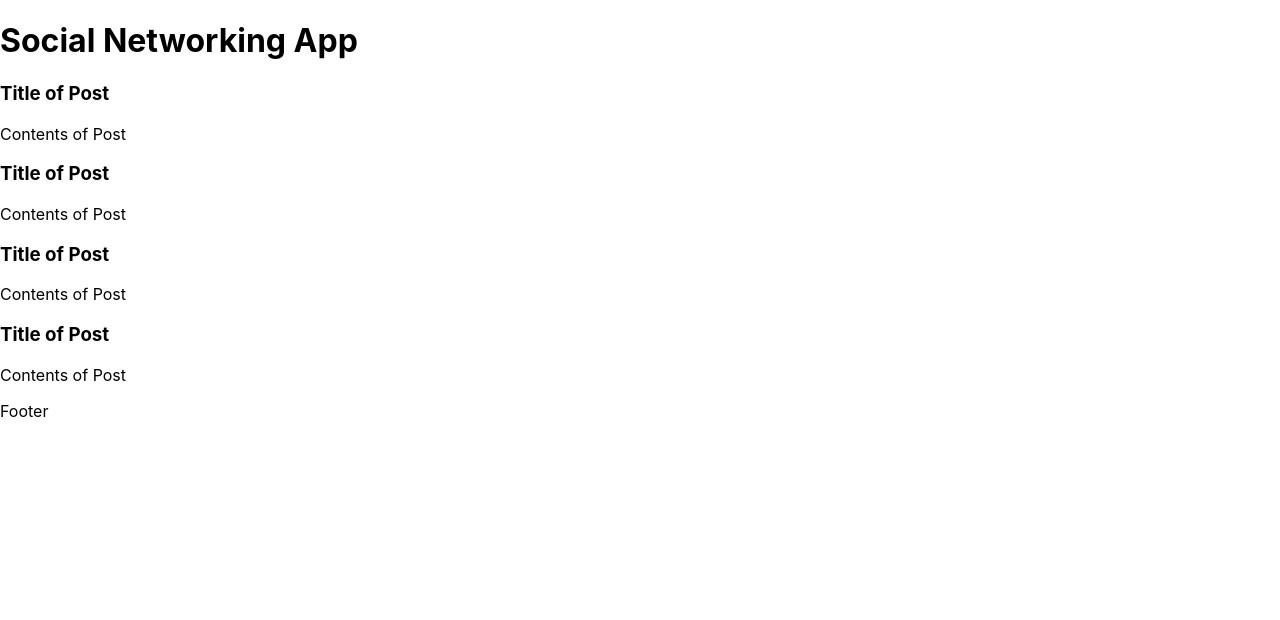
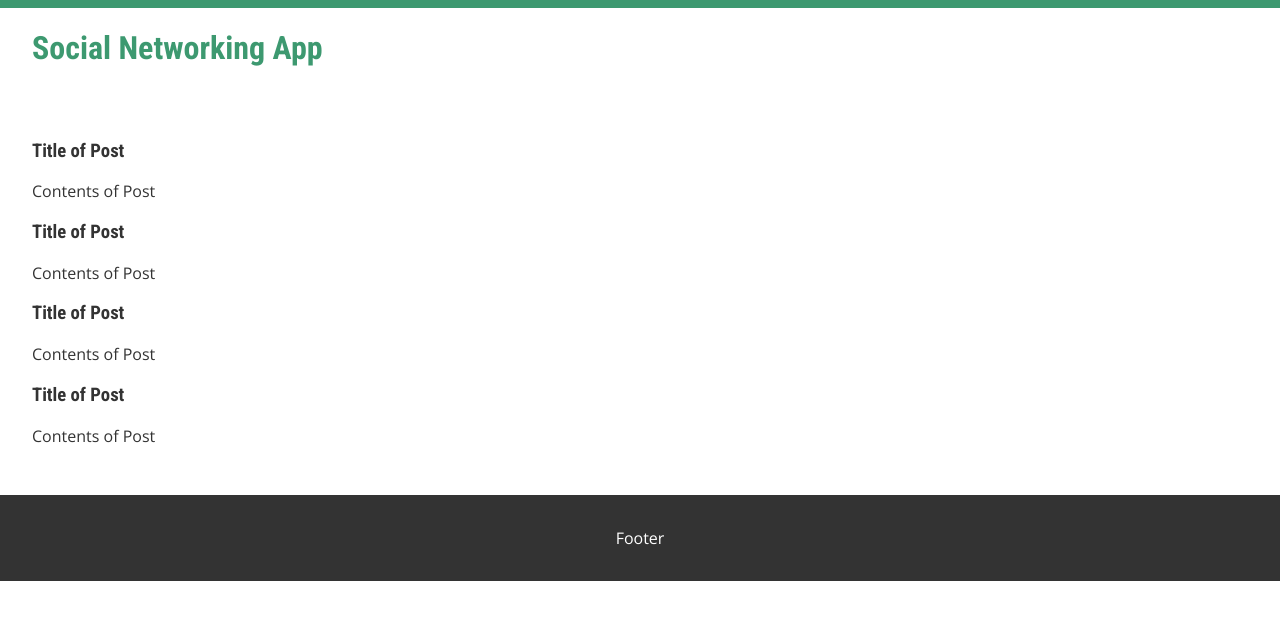
Before and after one commit to summerchill/playground, a React (Create React App) app in the folder playground/: page / in a window 1280 px wide. Shown: the top 620 px of the page. Built offline with nearby package versions, Linux system fonts and the light colour scheme.

Commit message:
dad's styling stuff

```diff
--- /dev/null
+++ b/playground/src/assets/styles/global.scss
@@ -0,0 +1,31 @@
+body{
+    font-size: 100%;
+    color: $textColor;
+    border-top: .5em solid $primaryColor;
+    min-height: 100vh;
+}
+
+header{
+    padding: 0 2em;
+}
+
+content{
+    display: block;
+    max-width: 1024px;
+    padding: 2em;
+}
+
+footer{
+    background: $textColor;
+    color: white;
+    padding: 2em;
+    text-align: center;
+}
+
+h1, h2, h3, h4{
+    font-family: 'Roboto Condensed', sans-serif;
+}
+
+h1{
+    color: $primaryColor;
+}
--- /dev/null
+++ b/playground/src/assets/styles/variables.scss
@@ -0,0 +1,12 @@
+// fonts
+@import url('https://fonts.googleapis.com/css?family=Open+Sans|Roboto+Condensed:700');
+
+$primaryColor: #3D9970;
+$secondaryColor: #85144b;
+$textColor: #333;
+$textLight: #666;
+$textLighter: #999;
+
+*{
+    font-family: 'Open Sans', sans-serif;
+}
--- a/playground/src/components/Content.js
+++ b/playground/src/components/Content.js
@@ -6,12 +6,12 @@ class Content extends React.Component
 {
     render() {
         return (
-            <div>
+            <content>
                 <Post />
                 <Post />
                 <Post />
                 <Post />
-            </div>
+            </content>
         )
     }
 }
--- a/playground/src/components/Footer.js
+++ b/playground/src/components/Footer.js
@@ -5,9 +5,9 @@ class Footer extends React.Component
 {
     render() {
         return (
-            <div>
+            <footer>
                 Footer
-            </div>
+            </footer>
         )
     }
 }
--- a/playground/src/components/Header.js
+++ b/playground/src/components/Header.js
@@ -5,9 +5,9 @@ class Header extends React.Component
     {
         render() {
             return (
-                <div>
+                <header>
                     <h1>Social Networking App</h1>
-                </div>
+                </header>
             )
     }
 }
--- a/playground/src/style.scss
+++ b/playground/src/style.scss
@@ -1,4 +1,7 @@
 // Import core variables
+@import './assets/styles/variables.scss';
+@import './assets/styles/global.scss';
 
 // Import component files
 @import './components/Header.scss';
+@import './components/Post.scss';
```
